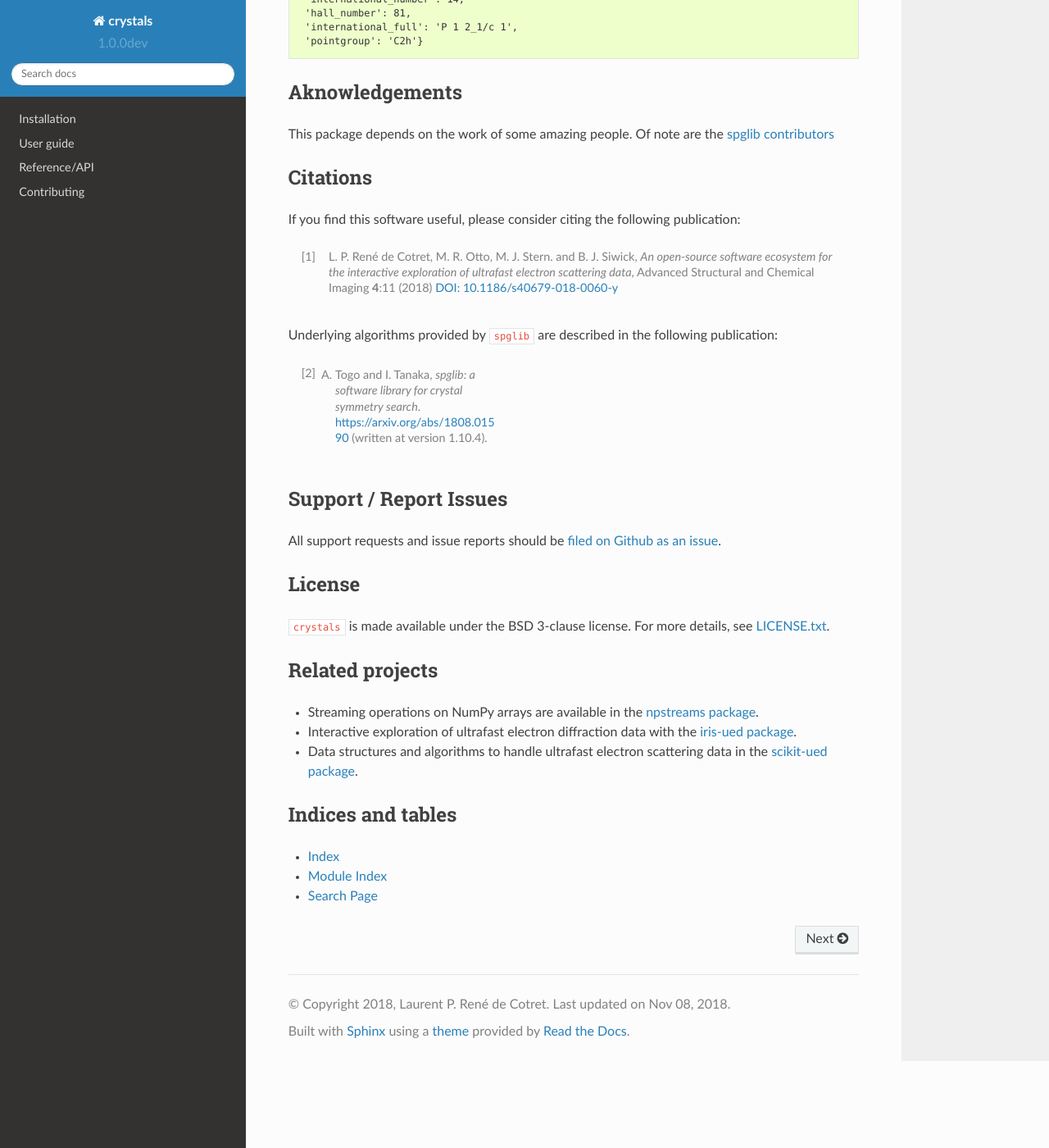
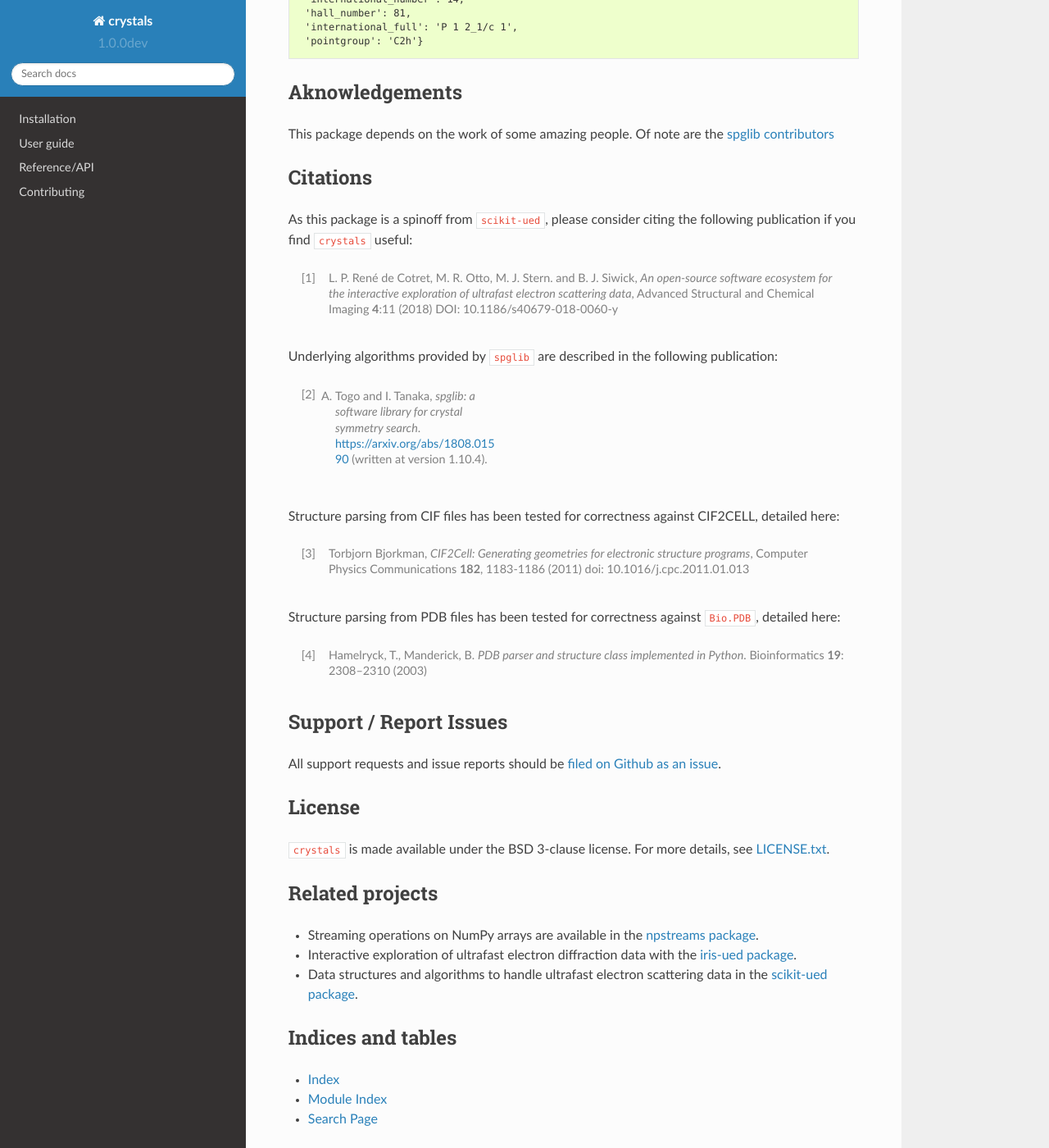
Before and after one commit to LaurentRDC/crystals, a Sphinx documentation site: the page built from docs/index.rst, in a window 1280 px wide and 1400 px high, scrolled down 1818 px. Shown: the whole window at 82% size. Built offline with Sphinx 7.4.7 and the Read the Docs theme 2.0.0, drawn with Linux system fonts in a browser that asks for light colours.

Commit message:
updated citations

```diff
--- a/docs/index.rst
+++ b/docs/index.rst
@@ -89,16 +89,23 @@ This package depends on the work of some amazing people. Of note are the `spglib
 Citations
 =========
 
-If you find this software useful, please consider citing the following publication:
+As this package is a spinoff from ``scikit-ued``, please consider citing the following publication if you find ``crystals`` useful:
 
 .. [#] L. P. René de Cotret, M. R. Otto, M. J. Stern. and B. J. Siwick, *An open-source software ecosystem for the interactive
-       exploration of ultrafast electron scattering data*, Advanced Structural and Chemical Imaging **4**:11 (2018)
-       `DOI: 10.1186/s40679-018-0060-y <https://doi.org/10.1186/s40679-018-0060-y>`_
+       exploration of ultrafast electron scattering data*, Advanced Structural and Chemical Imaging **4**:11 (2018) DOI: 10.1186/s40679-018-0060-y
 
 Underlying algorithms provided by ``spglib`` are described in the following publication:
 
 .. [#] A. Togo and I. Tanaka, *spglib: a software library for crystal symmetry search*. https://arxiv.org/abs/1808.01590 (written at version 1.10.4).
 
+Structure parsing from CIF files has been tested for correctness against CIF2CELL, detailed here:
+
+.. [#] Torbjorn Bjorkman, *CIF2Cell: Generating geometries for electronic structure programs*,
+       Computer Physics Communications **182**, 1183-1186 (2011) doi: 10.1016/j.cpc.2011.01.013
+
+Structure parsing from PDB files has been tested for correctness against ``Bio.PDB``, detailed here:
+
+.. [#] Hamelryck, T., Manderick, B. *PDB parser and structure class implemented in Python*. Bioinformatics **19**: 2308–2310 (2003)
 
 Support / Report Issues
 =======================
```
